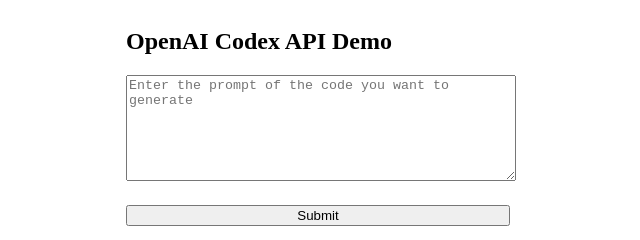
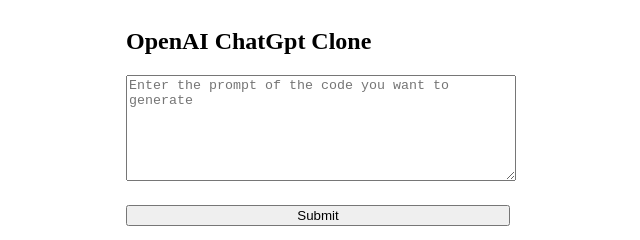
Before and after one commit to yashnirmal/chatgpt-clone, a website built with Vite: page client/index.html in a window 1280 px wide. Shown: the top 240 px of the page, 330-970 px from the left. Built offline with nearby package versions, Linux system fonts and the light colour scheme.

Commit message:
first commit

```diff
--- a/client/index.html
+++ b/client/index.html
@@ -4,7 +4,7 @@
     <meta charset="UTF-8" />
     <link rel="icon" type="image/svg+xml" href="/vite.svg" />
     <meta name="viewport" content="width=device-width, initial-scale=1.0" />
-    <title>OpenAI Codex</title>
+    <title>ChatGpt</title>
     <script type="module" src="/main.js" defer></script>
   </head>
   <style>
@@ -37,7 +37,7 @@
   </style>
   <body>
     <div id="app">
-      <h2>OpenAI Codex API Demo</h2>
+      <h2>OpenAI ChatGpt Clone</h2>
       <textarea id="prompt" placeholder="Enter the prompt of the code you want to generate" ></textarea>
       <button id="submit-btn">Submit</button>
       <h3>Solution:</h3>
--- a/server/index.js
+++ b/server/index.js
@@ -30,6 +30,8 @@
 		  "max_tokens": 2000,
 		}
 	);
+
+	console.log(response.data)
 	const data = response.data.choices[0].text
 
 	res.status(200).send({status:'ok',data})
```
